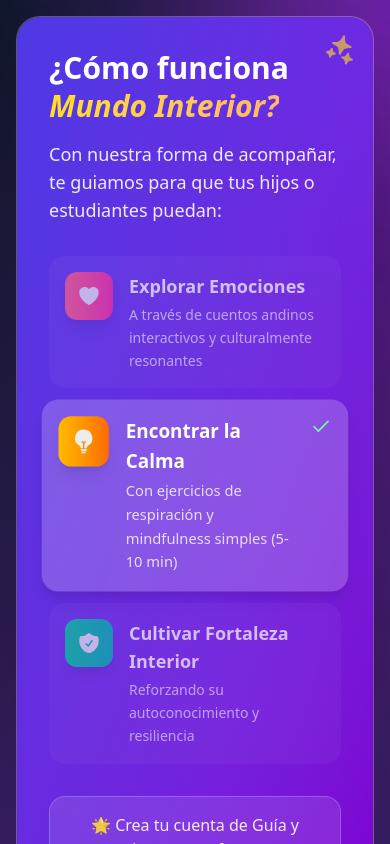
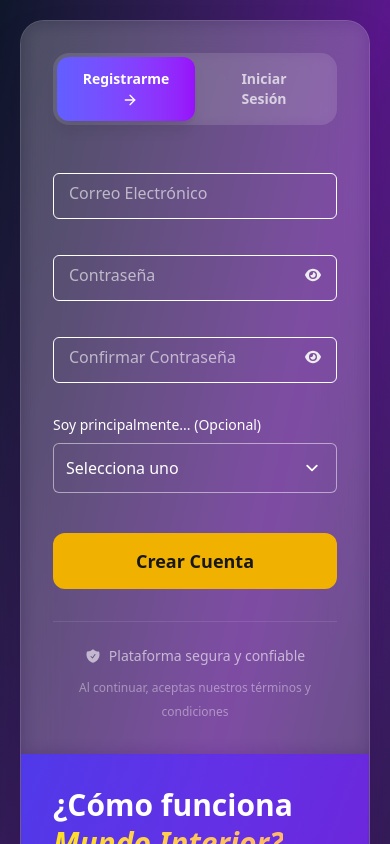
Before and after one commit to and27/mundo, a Next.js app: page /register in a window 390 px wide. Shown: the top 844 px of the page. Built offline with nearby package versions, Linux system fonts and the light colour scheme.

Commit message:
feat: adapt register and parent dashboard to mobile (responsive)

```diff
--- a/src/app/parentDashboard/page.tsx
+++ b/src/app/parentDashboard/page.tsx
@@ -69,7 +69,7 @@
   // };
 
   return (
-    <div className="bg-gradient-to-br text-condor min-h-screen flex">
+    <div className="bg-gradient-to-br min-h-screen flex">
       <Sidebar
         userName={currentUser.name}
         isMobileOpen={isMobileOpen}
@@ -178,8 +178,8 @@
           </div>
         </header>
 
-        <div className="flex-1 p-4 md:p-6 overflow-y-auto">
-          <div className="max-w-7xl ml-5 md:ml-12">
+        <div className="flex-1 p-2 md:p-6 overflow-y-auto">
+          <div className="max-w-7xl  md:ml-12">
             <div className="mb-6">
               <nav className="flex items-center gap-2 text-sm text-condor/60">
                 <span>Panel</span>
@@ -191,7 +191,7 @@
             </div>
 
             <div className="bg-white/10 backdrop-blur-sm rounded-2xl shadow-sm overflow-hidden">
-              <div className="p-6 md:p-8">{renderSection()}</div>
+              <div className="p-5 md:p-8">{renderSection()}</div>
             </div>
           </div>
         </div>
--- a/src/app/register/page.tsx
+++ b/src/app/register/page.tsx
@@ -28,13 +28,7 @@
   };
 
   return (
-    <div className="min-h-screen bg-gradient-to-br from-slate-900 via-purple-900 to-slate-900 flex flex-col items-center justify-center p-4 relative overflow-hidden">
-      <div className="absolute inset-0 overflow-hidden">
-        <div className="absolute -top-40 -right-40 w-80 h-80 bg-purple-500/20 rounded-full blur-3xl"></div>
-        <div className="absolute -bottom-40 -left-40 w-80 h-80 bg-blue-500/20 rounded-full blur-3xl"></div>
-        <div className="absolute top-1/2 left-1/2 transform -translate-x-1/2 -translate-y-1/2 w-96 h-96 bg-indigo-500/10 rounded-full blur-3xl"></div>
-      </div>
-
+    <div className="p-5 flex items-center justify-center min-h-screen bg-gradient-to-br from-slate-900 via-purple-900 to-slate-900 relative overflow-hidden">
       <motion.div
         initial={{ opacity: 0, y: 20 }}
         animate={{ opacity: 1, y: 0 }}
@@ -42,9 +36,9 @@
         className="w-full max-w-6xl relative z-10"
       >
         <div className="bg-white/10 backdrop-blur-xl rounded-3xl shadow-2xl border border-white/20 overflow-hidden">
-          <div className="grid lg:grid-cols-2 min-h-[600px]">
+          <div className="flex flex-col-reverse lg:flex-row min-h-[600px]">
             <InfoPanel activeTab={activeTab} />
-            <div className="bg-white/5 backdrop-blur-sm p-8 lg:p-12 flex flex-col">
+            <div className="flex-1 bg-white/5 backdrop-blur-sm p-8 lg:p-12 flex flex-col">
               <div className="mb-12">
                 <div className="flex bg-white/10 rounded-2xl p-1 backdrop-blur-sm">
                   {["register", "login"].map((tab) => (
--- a/src/components/auth/AuthInfoPanel.tsx
+++ b/src/components/auth/AuthInfoPanel.tsx
@@ -1,10 +1,5 @@
 import { memo, useEffect, useState } from "react";
-import {
-  HiHeart,
-  HiLightBulb,
-  HiShieldCheck,
-  HiSparkles,
-} from "react-icons/hi2";
+import { HiHeart, HiLightBulb, HiShieldCheck } from "react-icons/hi2";
 import { motion, AnimatePresence } from "framer-motion";
 import { FiCheck } from "react-icons/fi";
 
@@ -46,16 +41,7 @@
   }, []);
 
   return (
-    <div className="bg-gradient-to-br from-indigo-600/90 to-purple-700/90 backdrop-blur-sm p-8 lg:p-12 flex flex-col justify-center relative overflow-hidden h-full">
-      <div className="absolute top-4 right-4">
-        <motion.div
-          animate={{ rotate: 360 }}
-          transition={{ duration: 20, repeat: Infinity, ease: "linear" }}
-        >
-          <HiSparkles className="w-8 h-8 text-yellow-300/60" />
-        </motion.div>
-      </div>
-
+    <div className="flex-1 bg-gradient-to-br from-indigo-600/90 to-purple-700/90 backdrop-blur-sm p-8 lg:p-12 flex flex-col justify-center relative overflow-hidden h-full">
       <motion.div
         initial={{ opacity: 0, x: -20 }}
         animate={{ opacity: 1, x: 0 }}
--- a/src/components/dashboard/DashboardWelcomeSection.tsx
+++ b/src/components/dashboard/DashboardWelcomeSection.tsx
@@ -9,12 +9,12 @@
 
   return (
     <>
-      <div className="space-y-8 p-4 md:p-6">
+      <div className="space-y-8 md:p-6">
         <div>
-          <h1 className="text-3xl md:text-4xl font-bold text-foreground">
+          <h1 className="text-xl md:text-3xl md:text-4xl font-bold text-foreground">
             ¡Hola, {userName}!
           </h1>
-          <p className="text-lg text-foreground/80 mt-2 max-w-3xl">
+          <p className="md:text-lg text-foreground/80 mt-2 max-w-3xl">
             Bienvenido/a a tu espacio en Mundo Interior. Aquí encontrarás las
             respuestas para ser el faro que guía las experiencias de tus
             exploradores.
--- a/src/components/dashboard/ai/AiGuideChat.tsx
+++ b/src/components/dashboard/ai/AiGuideChat.tsx
@@ -148,7 +148,7 @@
   };
 
   return (
-    <div className="glass-strong p-4 sm:p-5 rounded-2xl shadow-xl flex flex-col h-[70vh] max-h-[600px] sm:max-h-[650px] border border-white/10">
+    <div className="glass-strong sm:p-5 rounded-2xl shadow-xl flex flex-col h-[60vh] max-h-[600px] sm:max-h-[650px] border border-white/10">
       <div className="flex-grow overflow-y-auto pr-2 space-y-2.5 sm:space-y-3 scrollbar-thin scrollbar-thumb-white/20 scrollbar-track-transparent scrollbar-thumb-rounded-full">
         {messages.map((msg) => (
           <ChatMessage key={msg.id} message={msg} />
--- a/src/components/dashboard/ai/ChatMessage.tsx
+++ b/src/components/dashboard/ai/ChatMessage.tsx
@@ -21,7 +21,7 @@
       className={`flex my-3 ${isUser ? "justify-end" : "justify-start"}`}
     >
       <div
-        className={`flex gap-2 sm:gap-3 max-w-[85%] sm:max-w-[75%] ${
+        className={`flex gap-2 sm:gap-3 max-w-[90%] sm:max-w-[80%] ${
           isUser ? "flex-row-reverse" : "flex-row"
         }`}
       >
```
